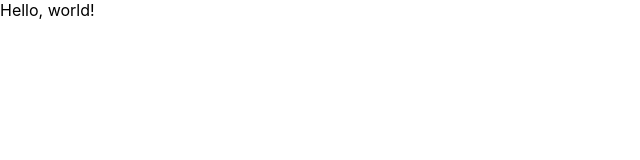
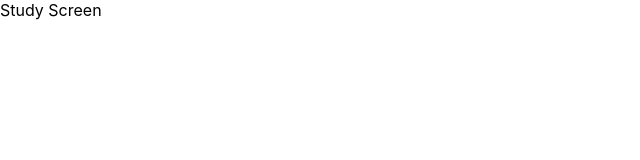
Before and after one commit to rustscr1pt/study-chinese-ts, a React (Create React App) app: page / in a window 1280 px wide. Shown: the top 160 px of the page, without its empty margins (0-640 px from the left). Built offline with nearby package versions, Linux system fonts and the light colour scheme.

Commit message:
// set up Redux

```diff
--- a/src/App.tsx
+++ b/src/App.tsx
@@ -1,5 +1,17 @@
+import {useAppSelector} from "./redux/hooks";
+import CurrentScreen from "./structs&constants&enums/enums";
+
+
 const App = () => {
-    return <div>Hello, world!</div>
+    const currentScreen : CurrentScreen = useAppSelector((state) => state.currentScreen.value)
+
+    return <div>
+        {
+            currentScreen === CurrentScreen.Manage
+                ? <div>Manage Screen</div>
+                : <div>Study Screen</div>
+        }
+    </div>
 }
 
 export default App;
--- a/src/index.tsx
+++ b/src/index.tsx
@@ -2,12 +2,16 @@ import React from 'react';
 import ReactDOM from 'react-dom/client';
 import './index.css';
 import App from './App';
+import {Provider} from "react-redux";
+import {application} from "./redux/mainStorage";
 
 const root = ReactDOM.createRoot(
   document.getElementById('root') as HTMLElement
 );
 root.render(
   <React.StrictMode>
-    <App />
+    <Provider store={application}>
+        <App/>
+    </Provider>
   </React.StrictMode>
 );
--- a/src/redux/currentScreen/currentScreen.ts
+++ b/src/redux/currentScreen/currentScreen.ts
@@ -5,7 +5,7 @@ import {RootState} from "../mainStorage";
 export const currentScreen = createSlice({
     name: "currentScreen",
     initialState: {
-        value : CurrentScreen.Manage
+        value : CurrentScreen.Study
     },
     reducers: {
         changeCurrentScreen(state) {
@@ -16,7 +16,7 @@ export const currentScreen = createSlice({
 
 export const {changeCurrentScreen} = currentScreen.actions;
 export const readCurrentScreen = (state : RootState) => {
-    return state.currentScreen.actions
+    return state.currentScreen.value
 }
 
 export default currentScreen.reducer
--- a/src/redux/mainStorage.ts
+++ b/src/redux/mainStorage.ts
@@ -1,7 +1,7 @@
 import {configureStore} from "@reduxjs/toolkit";
 import {currentScreen} from "./currentScreen/currentScreen";
 
-const application = configureStore({
+export const application = configureStore({
     reducer: {
         currentScreen : currentScreen.reducer
     }
```
